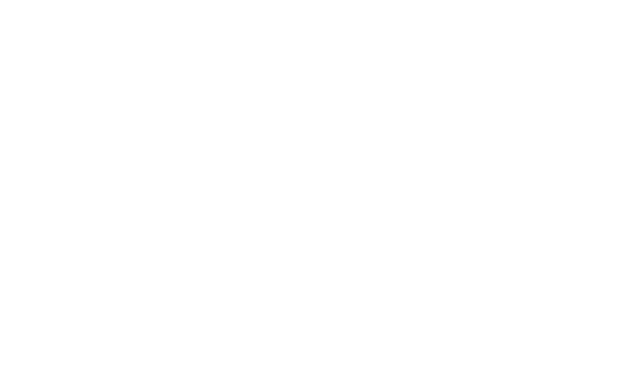
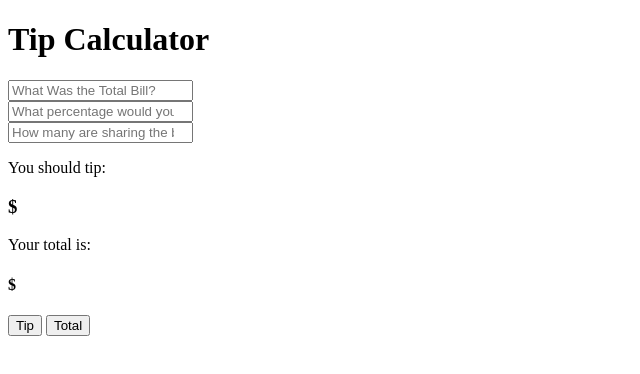
Before and after one commit to H-Jan/Tip-Calculator-Web1.0, a plain HTML site: page index.html in a window 1280 px wide. Shown: the whole page, without its empty margins (0-640 px from the left). Drawn offline with Linux system fonts and the light colour scheme.

Commit message:
This includes all work except for total

```diff
--- a/Resources/script.js
+++ b/Resources/script.js
@@ -0,0 +1,26 @@
+const bill_input = document.querySelector('.bill');
+const percentage_input = document.querySelector('.percentage');
+const people_input = document.querySelector('.people');
+
+const tip_btn = document.querySelector('#tip-btn');
+const total_btn = document.querySelector('#total-btn')
+
+tip_btn.addEventListener('click', calc_tip);
+total_btn.addEventListener('clicl', calc_total);
+
+function calc_tip () {
+ let bill = Number(bill_input.value);
+ let percentage = Number(percentage_input.value) / 100;
+ let people = Number(people_input.value);
+ let tip = (bill * percentage) / people;
+
+ let tip_calc = document.querySelector('.tip-wrap .tip');
+ tip_calc.innerText = '$' + tip.toFixed(2) + ((people > 1) ? ' per person' : '');
+}
+
+function calc_total () {
+    let bill = Number(bill_input.value);
+    let total = Number(calc_tip.value) + bill;
+
+total.innerText = '$' + total.toFixed(2)
+}
--- a/Resources/style.css
+++ b/Resources/style.css
@@ -0,0 +1,85 @@
+
+   body {
+    width: 100vw;
+    min-height: 100vh;
+    background-color: blue;
+    display: flex;
+    justify-content: center;
+    align-items: center;
+    font-family: 'Times New Roman', Times, serif;
+   }
+
+   .calculator {
+    position: relative;
+    top: 0;
+    left: 0;
+    right: 0;
+    bottom: 0;
+    display: flex;
+    flex-direction: column;
+   }
+
+
+     h1 {
+      color: cream;
+      font-size: 30px;
+      text-align: center;
+     }
+
+    main {
+     flex: 1 1 100%;
+     overflow-y: scroll;
+     padding: 20px 15px;
+    }
+
+    .input-group {
+      display: flex;
+      margin-bottom: 20px;
+    }
+
+     input {
+      appearance: none;
+      border: none;
+      outline: none;
+      background: none;
+      display: block;
+      width: 100%;
+      padding: 10px 15px;
+      border-bottom: 4px solid aquamarine;
+      color: black;
+      font-size: 18px;
+     }
+
+
+     select {
+      display: block;
+      width: 100%;
+      border-bottom: 4px solid aquamarine;
+      color:black;
+      font-size: 16px;
+      padding: 10px 15px;
+
+     }
+
+     .tip-wrap {
+      display: flex;
+      flex-direction: column;
+      align-items: center;
+      justify-content: center;
+     }
+     .total-section {
+        display: flex;
+        flex-direction: column;
+        align-items: center;
+        justify-content: center;
+       }
+
+     button {
+      display: block;
+      width: 100%;
+      padding: 10px 15px;
+      color: cream;
+      font-size: 20px;
+      font-weight: 700;
+      cursor: pointer;
+     }
--- a/index.html
+++ b/index.html
@@ -2,9 +2,46 @@
 <html>
 
 <head>
-
-</head>
-
 <body>
 
+
+    <div class="application">
+        <div class="calculator">
+            <header>
+                <h1>Tip Calculator</h1>
+            </header>
+            <main>
+                <section class="options">
+                    <div class="input-group">
+                        <input type="number" class="bill" placeholder="What Was the Total Bill?" />
+                    </div>
+                    <div class="input-group">
+                        <input type="number" class="percentage" placeholder="What percentage would you like?" />
+                    </div>
+                    <div class="input-group">
+                        <input type="number" class="people" placeholder="How many are sharing the bill?" />
+                    </div>
+                </section>
+                <section class="tip-wrap">
+                    <p> You should tip: </p>
+                    <h3 class="tip">$</h3>
+                </section>
+                <!-- This is inclusion of total -->
+                <section class="total-section">
+                    <p> Your total is: </p>
+                    <h4 class="total">$</h4>
+                </section>
+
+            </main>
+            <footer>
+                <button id="tip-btn">Tip</button>
+                <!-- Inclusion of Button Total-->
+                <button id="total-btn">Total</button>
+            </footer>
+        </div>
+    </div>
+
+    <script src="resources/script.js" type="module"></script>
+
 </body>
+</head>
```
